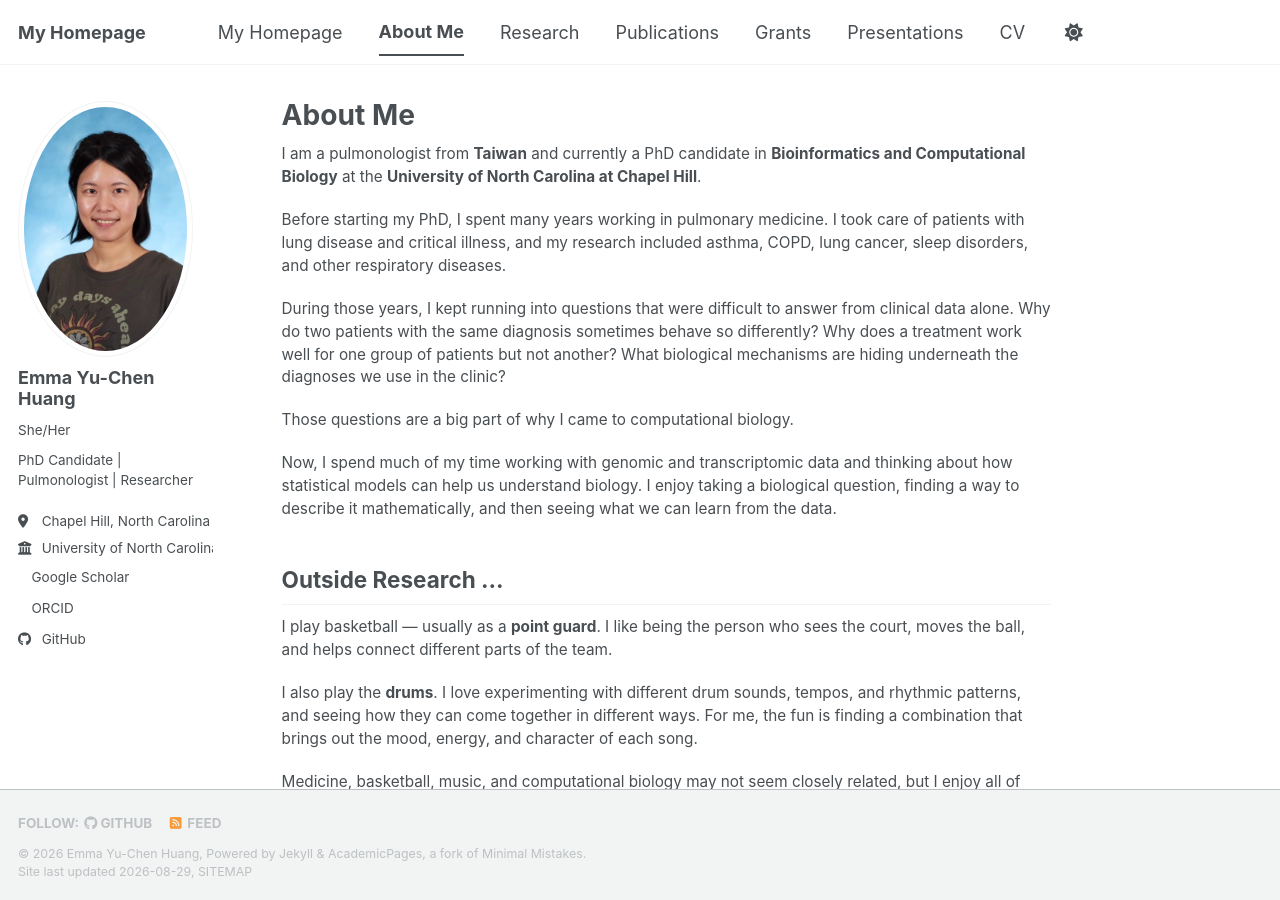
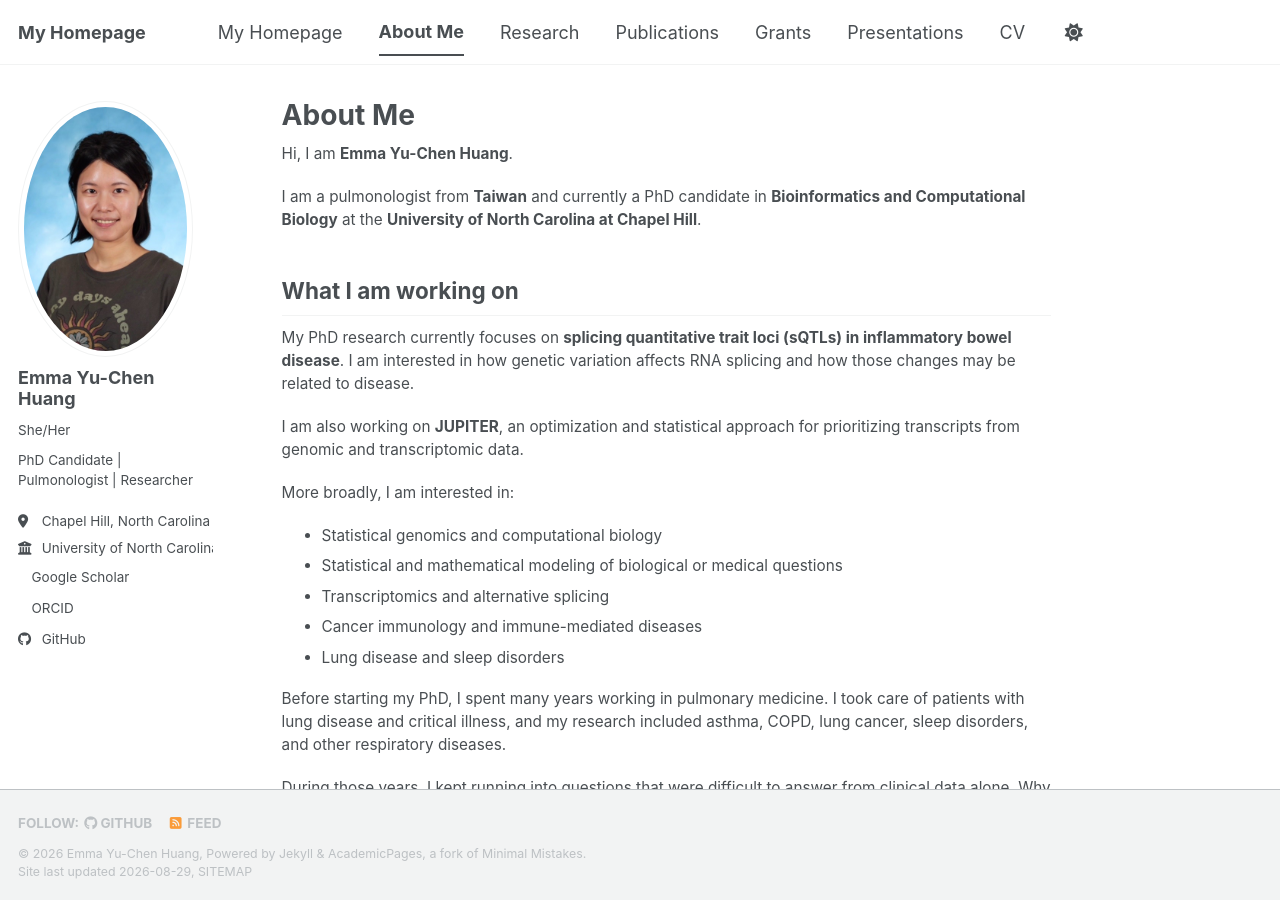
Before and after one commit to yuchen-hahaha/yuchen-hahaha.github.io, a Jekyll site: the page built from _pages/about.md, in a window 1280 px wide and 900 px high. Built offline with Jekyll 4.4.1, drawn with Linux system fonts in a browser that asks for light colours; a style sheet for code colours, icons or effects is not loaded.

Commit message:
Revise about page with personal and research details
Updated personal and research information in the about page.

```diff
--- a/_pages/about.md
+++ b/_pages/about.md
@@ -5,7 +5,23 @@ author_profile: true
 ---
 <div class="about-text" markdown="1">
 
+Hi, I am **Emma Yu-Chen Huang**.
+
 I am a pulmonologist from **Taiwan** and currently a PhD candidate in **Bioinformatics and Computational Biology** at the **University of North Carolina at Chapel Hill**.
+
+## What I am working on
+
+My PhD research currently focuses on **splicing quantitative trait loci (sQTLs) in inflammatory bowel disease**. I am interested in how genetic variation affects RNA splicing and how those changes may be related to disease.
+
+I am also working on **JUPITER**, an optimization and statistical approach for prioritizing transcripts from genomic and transcriptomic data.
+
+More broadly, I am interested in:
+
+* Statistical genomics and computational biology
+* Statistical and mathematical modeling of biological or medical questions
+* Transcriptomics and alternative splicing
+* Cancer immunology and immune-mediated diseases
+* Lung disease and sleep disorders
 
 Before starting my PhD, I spent many years working in pulmonary medicine. I took care of patients with lung disease and critical illness, and my research included asthma, COPD, lung cancer, sleep disorders, and other respiratory diseases.
 
@@ -27,5 +43,4 @@ For now, I am enjoying being a student again — learning mathematics, statistic
 
 I started in medicine, and I hope to bring what I learn along the way back into it, using these tools to better understand biological or medical questions that matter to patients.
 
-
 </div>
```
